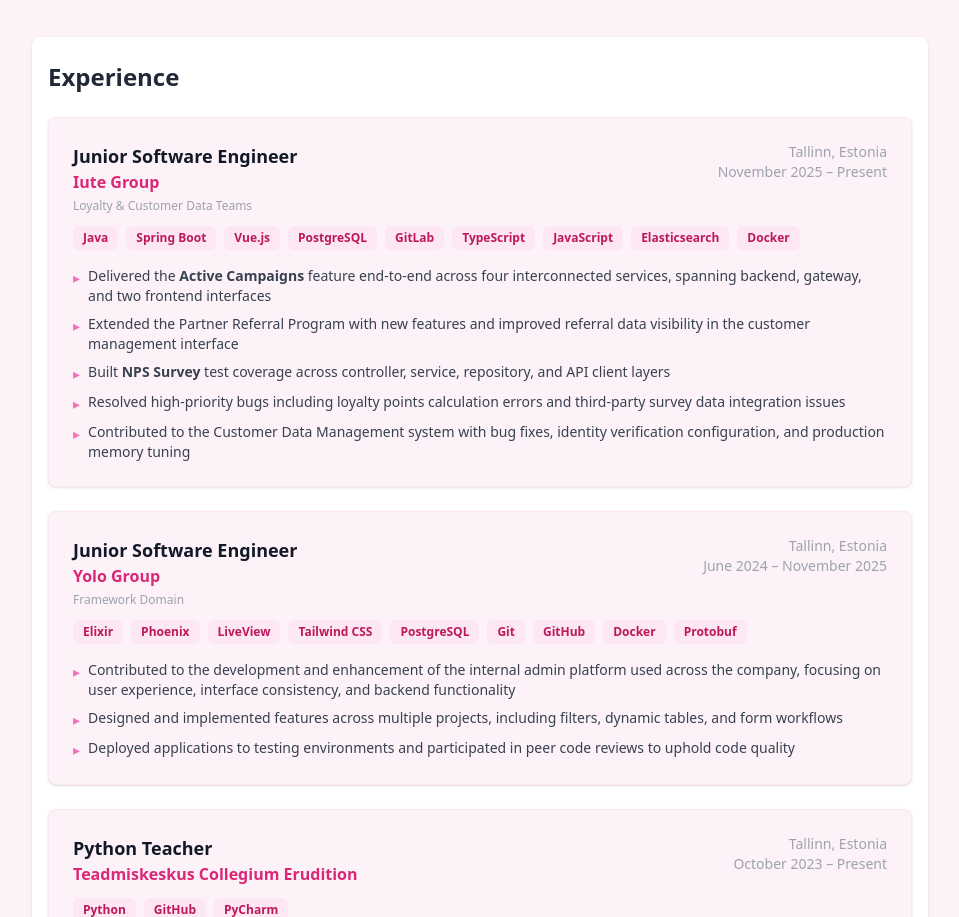
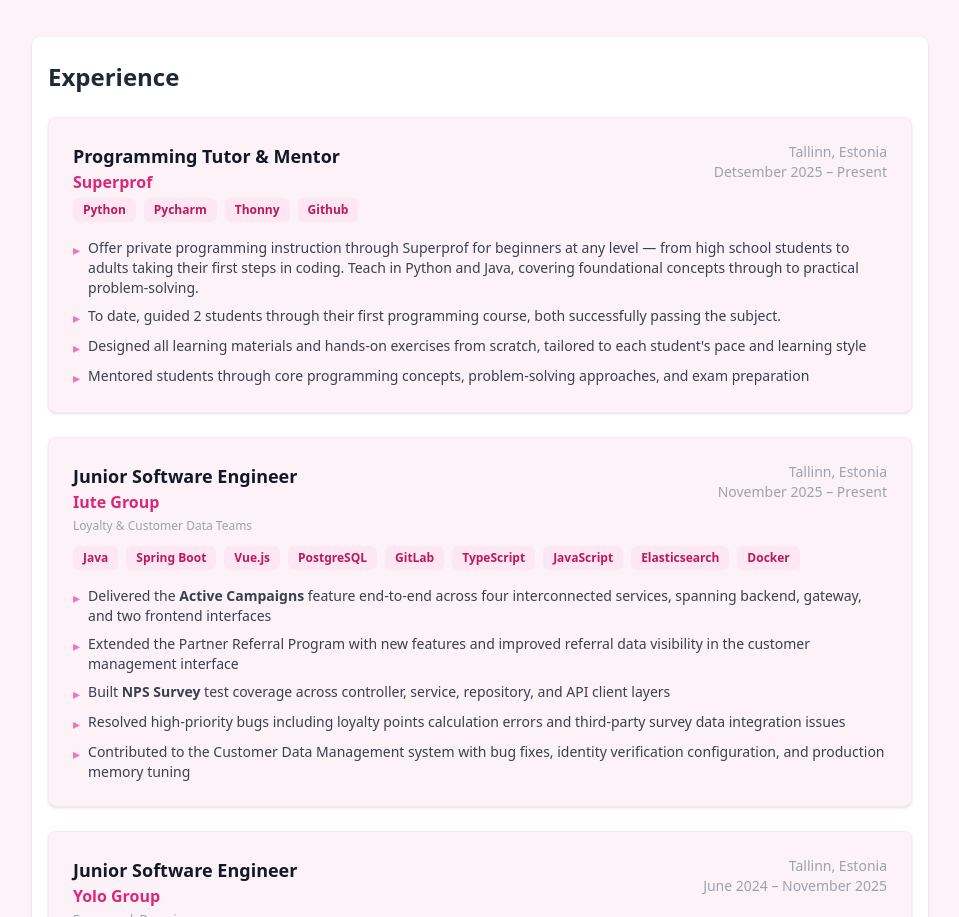
Before and after one commit to SigridPihel/SigridPihel.github.io, a plain HTML site: page index.html in a window 1280 px wide. Shown: the part 929-1846 px from the top of the page, without its empty margins (160-1119 px from the left). Drawn offline with nearby package versions, Linux system fonts and the light colour scheme.

Commit message:
added superprof

```diff
--- a/index.html
+++ b/index.html
@@ -21,6 +21,8 @@
   <div>
 
     <!-- ABOUT -->
+
+
     <section id="about" class="max-w-4xl mx-auto my-10 px-4 bg-white p-6 rounded-lg shadow">
       <div class="flex flex-col md:flex-row gap-10">
         <div class="basis-2/3">
@@ -95,6 +97,44 @@
     <!-- EXPERIENCE -->
     <section id="experience" class="max-w-4xl mx-auto my-10 px-4 bg-white p-6 rounded-lg shadow">
       <h2 class="text-2xl font-semibold mb-6">Experience</h2>
+
+      <!-- Superprof -->
+      <div class="bg-pink-50 border border-pink-100 p-6 rounded-lg shadow mb-6">
+        <div class="flex flex-col sm:flex-row sm:items-start sm:justify-between gap-1 mb-1">
+          <div>
+            <h3 class="text-lg font-bold text-gray-900">Programming Tutor & Mentor</h3>
+            <p class="text-pink-600 font-semibold">Superprof</p>
+          </div>
+          <div class="text-sm text-gray-400 sm:text-right whitespace-nowrap">
+            <p>Tallinn, Estonia</p>
+            <p>Detsember 2025 – Present</p>
+          </div>
+        </div>
+        <div class="flex flex-wrap gap-2 mb-4">
+          <span class="bg-pink-100 text-pink-700 font-semibold text-xs px-2.5 py-1 rounded-md">Python</span>
+          <span class="bg-pink-100 text-pink-700 font-semibold text-xs px-2.5 py-1 rounded-md">Pycharm</span>
+          <span class="bg-pink-100 text-pink-700 font-semibold text-xs px-2.5 py-1 rounded-md">Thonny</span>
+          <span class="bg-pink-100 text-pink-700 font-semibold text-xs px-2.5 py-1 rounded-md">Github</span>
+        </div>
+        <ul class="space-y-2 text-sm text-gray-700">
+          <li class="flex gap-2">
+            <span class="text-pink-400 mt-0.5">▸</span>
+            <span>Offer private programming instruction through Superprof for beginners at any level — from high school students to adults taking their first steps in coding. Teach in Python and Java, covering foundational concepts through to practical problem-solving.</span>
+          </li>
+          <li class="flex gap-2">
+            <span class="text-pink-400 mt-0.5">▸</span>
+            <span>To date, guided 2 students through their first programming course, both successfully passing the subject.</span>
+          </li>
+          <li class="flex gap-2">
+            <span class="text-pink-400 mt-0.5">▸</span>
+            <span>Designed all learning materials and hands-on exercises from scratch, tailored to each student's pace and learning style</span>
+          </li>
+          <li class="flex gap-2">
+            <span class="text-pink-400 mt-0.5">▸</span>
+            <span>Mentored students through core programming concepts, problem-solving approaches, and exam preparation</span>
+          </li>
+        </ul>
+      </div>
 
       <!-- Iute Group -->
       <div class="bg-pink-50 border border-pink-100 p-6 rounded-lg shadow mb-6">
```
